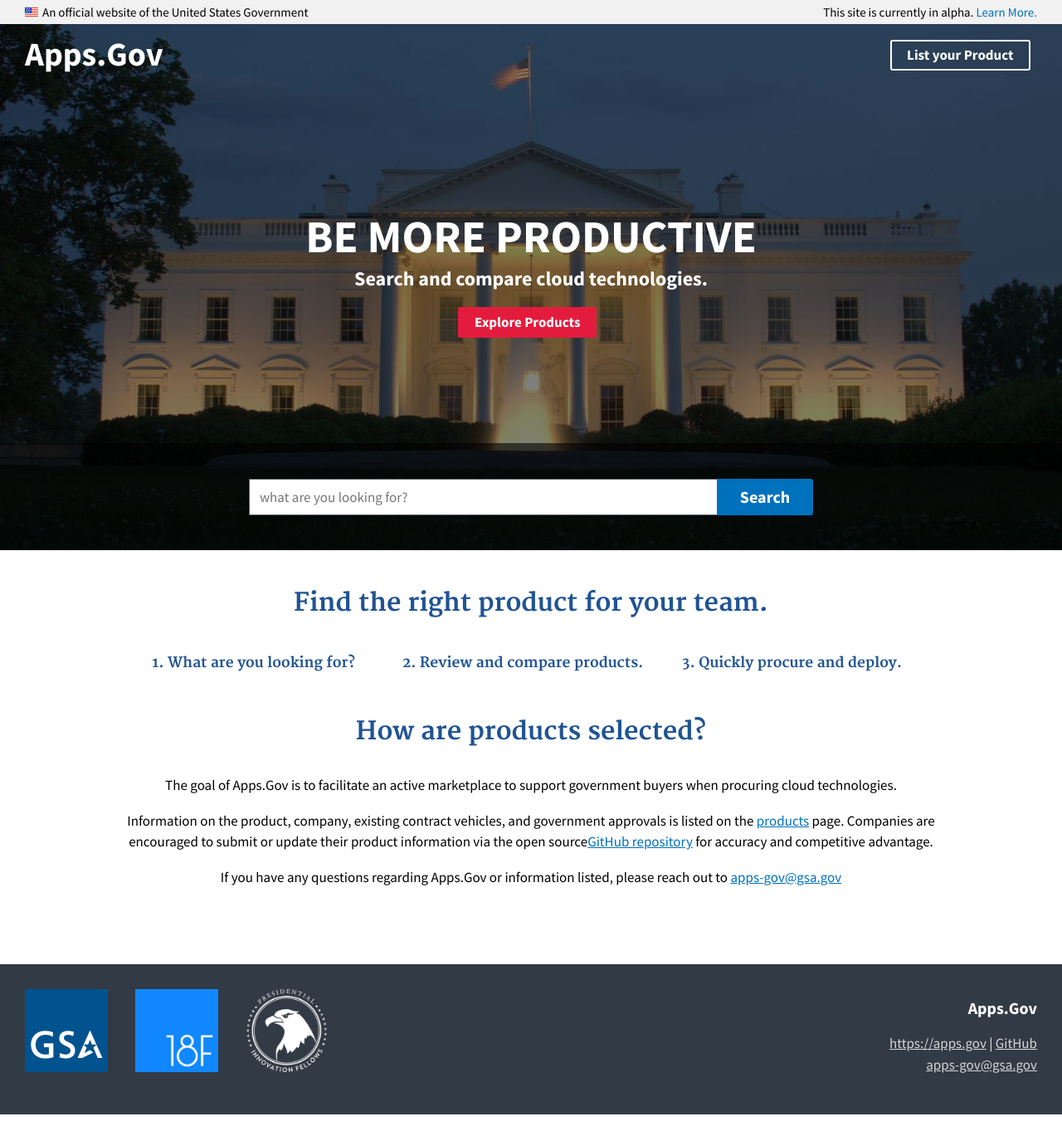
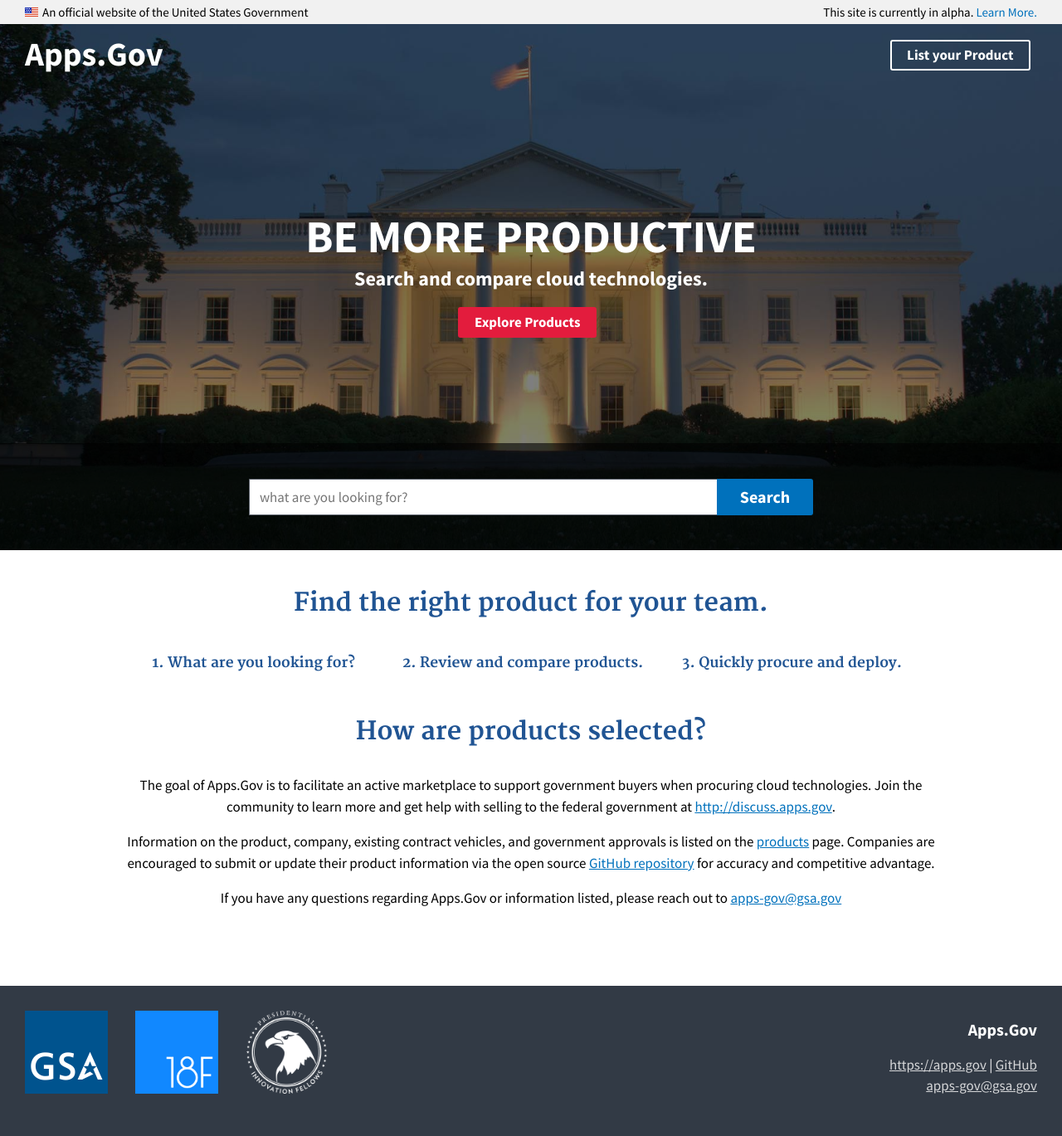
Before and after one commit to presidential-innovation-fellows/apps-gov, a Jekyll site: the page built from index.html, in a window 1280 px wide. Shown: the whole page at 83% size. Built offline with Jekyll 4.4.1, drawn with Linux system fonts in a browser that asks for light colours; before the commit the page ends 1343 px from its top, so only the background shows below that.

Commit message:
minor content update

```diff
--- a/index.html
+++ b/index.html
@@ -47,8 +47,8 @@ layout: default
   <h2>How are products selected?</h2>
   <div class="usa-grid">
     <div class="usa-width-one-whole">
-      <p>The goal of Apps.Gov is to facilitate an active marketplace to support government buyers when procuring cloud technologies.</p>
-      <p>Information on the product, company, existing contract vehicles, and government approvals is listed on the <a href="products/">products</a> page. Companies are encouraged to submit or update their product information via the open source<a href="https://github.com/presidential-innovation-fellows/apps-gov" target="blank">GitHub repository</a> for accuracy and competitive advantage.</p>
+      <p>The goal of Apps.Gov is to facilitate an active marketplace to support government buyers when procuring cloud technologies. Join the community to learn more and get help with selling to the federal government at <a href="https://discuss.apps.gov" target="blank">http://discuss.apps.gov</a>.</p>
+      <p>Information on the product, company, existing contract vehicles, and government approvals is listed on the <a href="products/">products</a> page. Companies are encouraged to submit or update their product information via the open source <a href="https://github.com/presidential-innovation-fellows/apps-gov" target="blank">GitHub repository</a> for accuracy and competitive advantage.</p>
       <p>If you have any questions regarding Apps.Gov or information listed, please reach out to <a href="mailto:apps-gov@gsa.gov" target="blank">apps-gov@gsa.gov</a></p>
     </div>
   </div>
```
